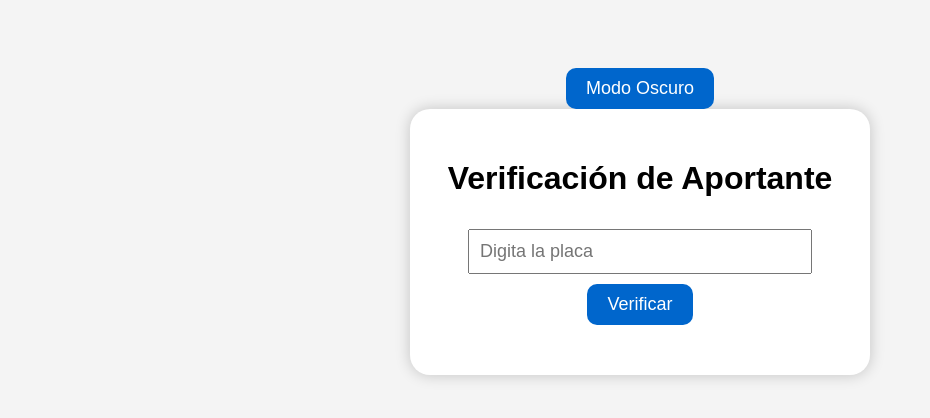
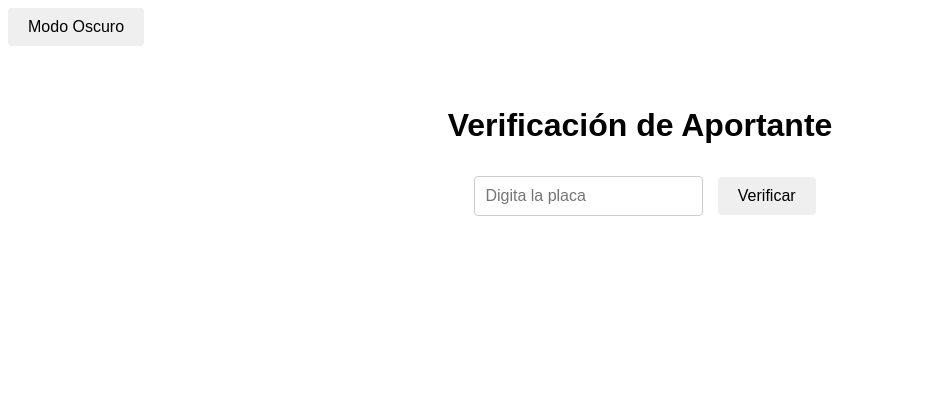
Before and after one commit to JPUSAPNALDOS/JPUSAP, a plain HTML site: page index.html in a window 1280 px wide. Shown: the whole page, without its empty margins (0-930 px from the left). Drawn offline with Linux system fonts and the light colour scheme.

Commit message:
Update styles.css

```diff
--- a/styles.css
+++ b/styles.css
@@ -1,40 +1,65 @@
+/* Modo claro por defecto */
 body {
-  background-color: #f4f4f4;
-  font-family: Arial, sans-serif;
-  text-align: center;
-  padding-top: 50px;
+  background-color: #ffffff; /* Fondo blanco */
+  color: #000000; /* Texto negro */
+  font-family: Arial, sans-serif; /* Fuente */
+  transition: background-color 0.3s, color 0.3s; /* Transición suave al cambiar de modo */
 }
 
-.contenedor {
-  background-color: white;
-  padding: 30px;
-  border-radius: 20px;
-  box-shadow: 0 0 15px rgba(0,0,0,0.2);
-  width: 90%;
-  max-width: 400px;
-  margin: auto;
+/* Modo oscuro */
+body.dark-mode {
+  background-color: #333333; /* Fondo oscuro */
+  color: #ffffff; /* Texto blanco */
 }
 
-input {
-  width: 80%;
-  padding: 10px;
-  margin-top: 10px;
-  font-size: 18px;
+/* Estilo del botón en modo oscuro */
+button.dark-mode {
+  background-color: #555555; /* Botón gris oscuro */
+  color: #ffffff; /* Texto blanco */
 }
 
+/* Estilo del contenedor */
+.contenedor {
+  text-align: center;
+  padding: 20px;
+  margin-top: 20px;
+}
+
+/* Estilo de los inputs */
+input[type="text"] {
+  padding: 10px;
+  margin: 10px;
+  font-size: 16px;
+  border: 1px solid #ccc;
+  border-radius: 4px;
+}
+
+/* Estilo del botón */
 button {
   padding: 10px 20px;
+  font-size: 16px;
+  cursor: pointer;
+  border: none;
+  border-radius: 4px;
+  transition: background-color 0.3s;
+}
+
+/* Estilos para el resultado */
+#resultado {
+  margin-top: 20px;
   font-size: 18px;
-  margin-top: 10px;
-  cursor: pointer;
-  background-color: #0066cc;
-  color: white;
-  border: none;
-  border-radius: 10px;
+  font-weight: bold;
+  transition: color 0.3s;
+}
+
+/* Estilo para botones en modo oscuro */
+button.dark-mode:hover {
+  background-color: #777777; /* Cambio de color al pasar el mouse */
 }
 
 #resultado {
-  margin-top: 20px;
-  font-size: 24px;
+  font-size: 18px;
   font-weight: bold;
 }
+
+/* Añadir más estilos según sea necesario */
```
